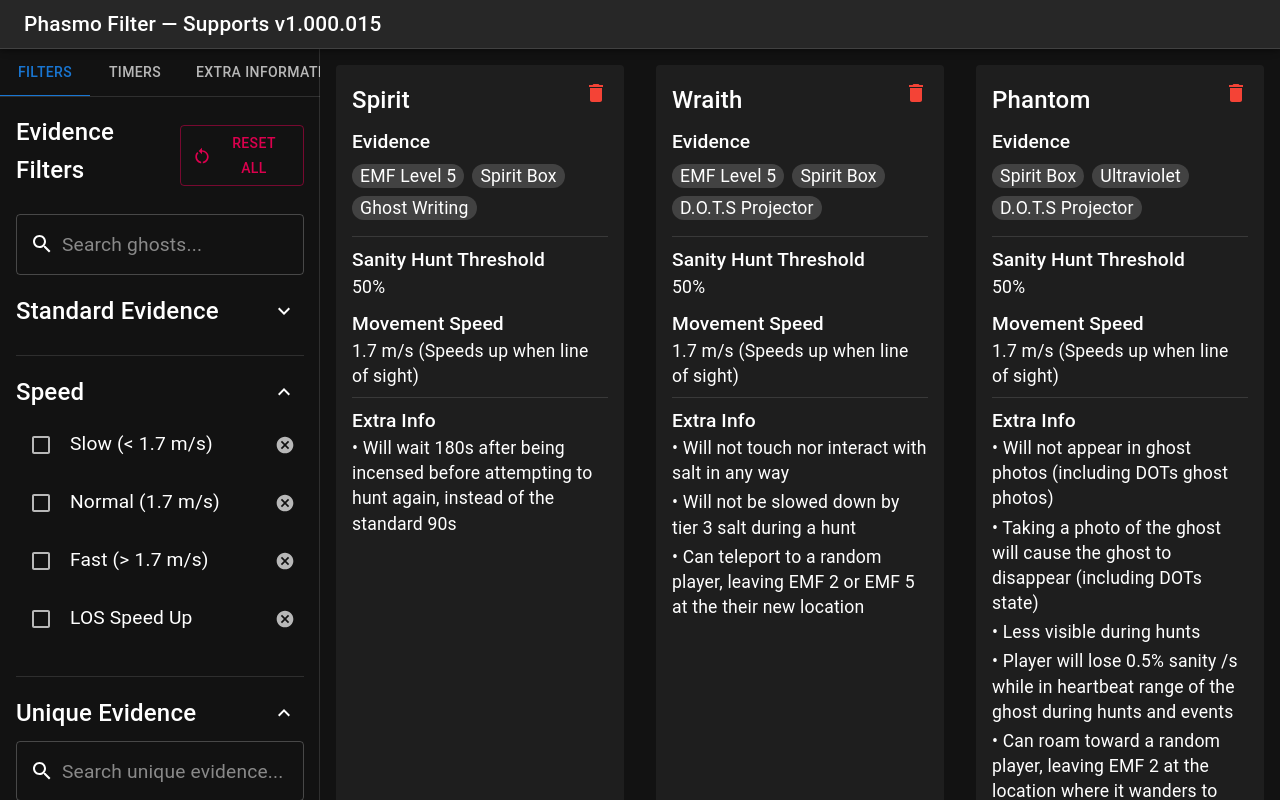
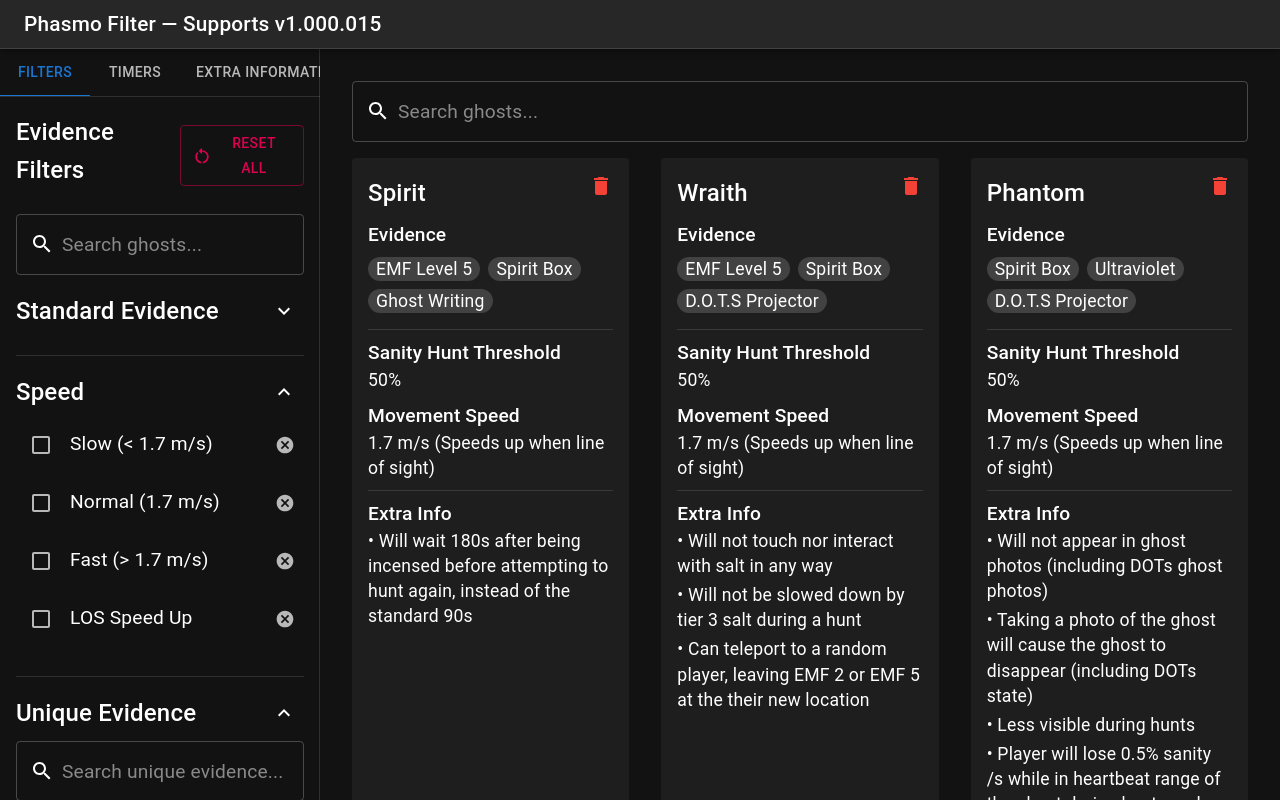
Before and after one commit to ConzorKingKong/phasmo-filter, a React (Vite) app: page / in a window 1280 px wide. Built offline with nearby package versions, Linux system fonts and the light colour scheme.

Commit message:
feat: move search bar above ghost cards list for better visibility and accessibility

```diff
--- a/src/components/features/GhostCards.jsx
+++ b/src/components/features/GhostCards.jsx
@@ -1,5 +1,5 @@
 import React, { useRef, useState } from 'react';
-import { Box, Card, CardContent, Typography, Chip, Grid, Divider, IconButton } from '@mui/material';
+import { Box, Card, CardContent, Typography, Chip, Grid, Divider, IconButton, TextField, InputAdornment } from '@mui/material';
 import SearchIcon from '@mui/icons-material/Search';
 import CloseIcon from '@mui/icons-material/Close';
 import VolumeUpIcon from '@mui/icons-material/VolumeUp';
@@ -14,6 +14,7 @@
     selectedHuntEvidence,
     setSelectedHuntEvidence,
     searchQuery,
+    setSearchQuery,
     showDescriptions,
     excludedGhosts,
     setExcludedGhosts
@@ -211,6 +212,33 @@
   }
 
   return (
+    <Box sx={{ p: 2 }}>
+      <TextField
+        fullWidth
+        variant="outlined"
+        placeholder="Search ghosts..."
+        value={searchQuery}
+        onChange={(e) => setSearchQuery(e.target.value)}
+        sx={{ mb: 2 }}
+        InputProps={{
+          startAdornment: (
+            <InputAdornment position="start">
+              <SearchIcon />
+            </InputAdornment>
+          ),
+          endAdornment: searchQuery && (
+            <InputAdornment position="end">
+              <IconButton
+                onClick={() => setSearchQuery('')}
+                edge="end"
+                size="small"
+              >
+                <CloseIcon />
+              </IconButton>
+            </InputAdornment>
+          )
+        }}
+      />
       <Grid
         container
         spacing={2}
@@ -362,6 +390,7 @@
           );
         })}
       </Grid>
+    </Box>
   );
 };
 
```
Lines whose indentation alone changed are shown as unchanged.
